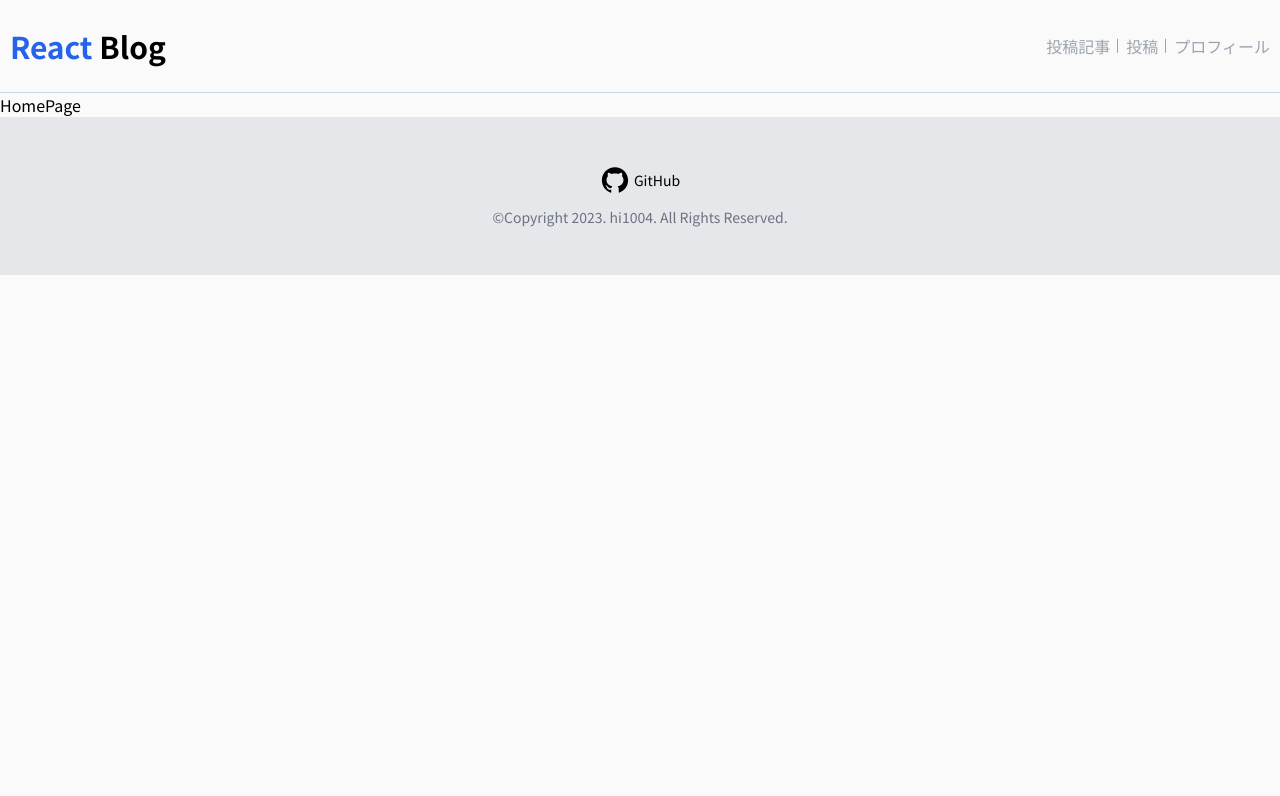
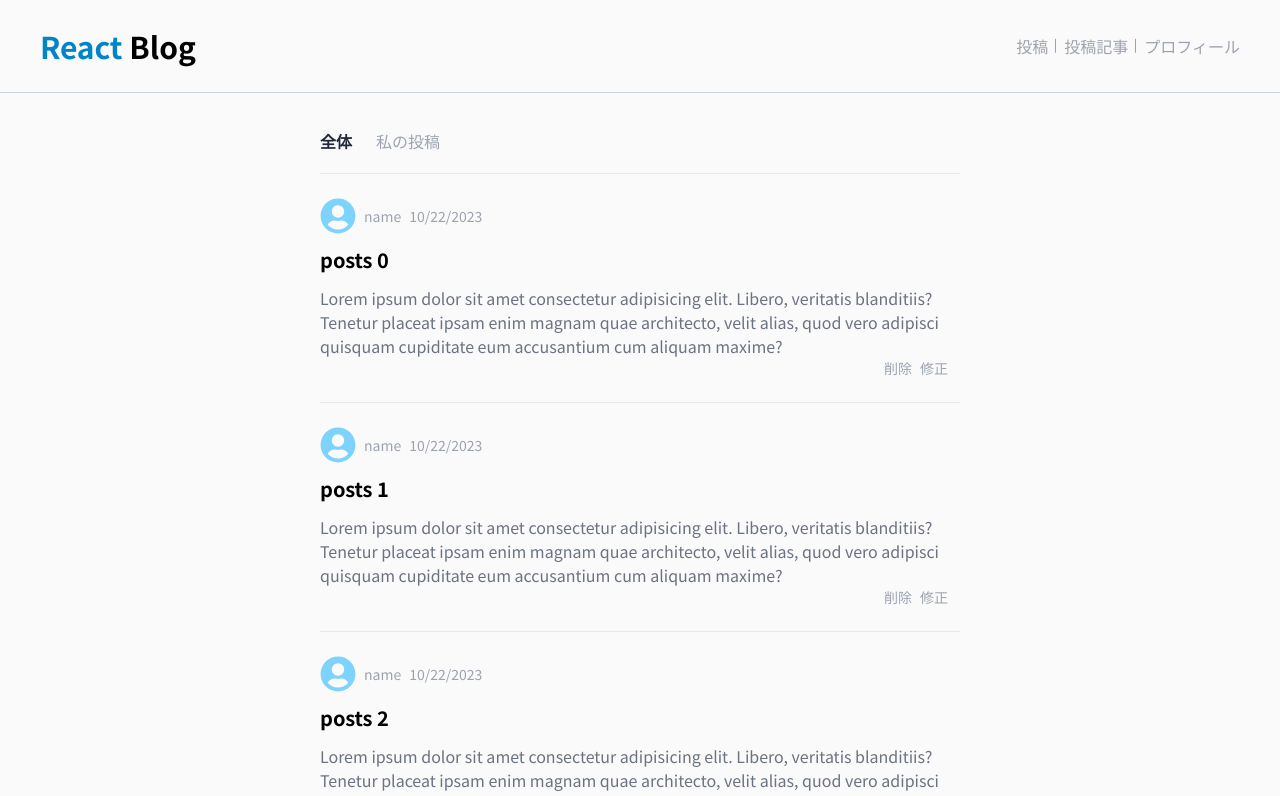
Before and after one commit to hi1004/react-blog-app, a React (Vite) app: page / in a window 1280 px wide. Shown: the top 796 px of the page. Built offline with nearby package versions, Linux system fonts and the light colour scheme.

Commit message:
feat: headerの高さによるmainのmarginが変更、main layout& main styilng, footer styilng, header refectoring & styiling

```diff
--- a/src/App.tsx
+++ b/src/App.tsx
@@ -1,12 +1,35 @@
-import Footer from '@/components/Footer';
-import Header from '@/components/Header';
-import { Outlet } from 'react-router-dom';
+import Footer from '@/components/layout/Footer';
+import Header from '@/components/layout/Header';
+import { useEffect, useState } from 'react';
+import { Outlet, useLocation } from 'react-router-dom';
 
 function App() {
+  const [headerHeight, setHeaderHeight] = useState<number>(93);
+  const [mainHeight, setMainHeight] = useState<string>('');
+  const location = useLocation();
+
+  useEffect(() => {
+    if (location.pathname === '/signup' || location.pathname === '/signout') {
+      setMainHeight(`calc(100vh - ${headerHeight + 158}px)`);
+    } else {
+      setMainHeight('90vh');
+    }
+  }, [headerHeight, location]);
+
+  const updateHeaderHeight = (newHeight: number) => {
+    setHeaderHeight(newHeight);
+  };
+
   return (
     <>
-      <Header />
-      <main className="mt-[93px]">
+      <Header getHeaderHeight={updateHeaderHeight} />
+      <main
+        style={{
+          marginTop: headerHeight,
+          minHeight: mainHeight,
+        }}
+        className={`grid place-items-center`}
+      >
         <Outlet />
       </main>
       <Footer />
--- a/src/components/Header.tsx
+++ /dev/null
@@ -1,58 +0,0 @@
-import { Link, NavLink } from 'react-router-dom';
-
-const Header = () => {
-  return (
-    <header className="flex justify-between border-b-[1px] items-center border-b-slate-300 px-[10px] py-7 fixed w-full z-10 top-0 left-0">
-      <Link to="/" className="text-3xl font-bold">
-        <span className="text-blue-600">React</span> Blog
-      </Link>
-      <nav>
-        <ul className="flex gap-4">
-          <li className="relative">
-            <NavLink
-              className={({ isActive }) =>
-                `header__line--after ${
-                  isActive
-                    ? 'text-blue-600 pointerhover:hover:text-blue-800'
-                    : 'text-gray-400 pointerhover:hover:text-gray-800'
-                }`
-              }
-              to="posts"
-              end
-            >
-              投稿記事
-            </NavLink>
-          </li>
-          <li className="relative">
-            <NavLink
-              className={({ isActive }) =>
-                `header__line--after ${
-                  isActive
-                    ? 'text-blue-600 pointerhover:hover:text-blue-800'
-                    : 'text-gray-400 pointerhover:hover:text-gray-800'
-                }`
-              }
-              to="posts/new"
-            >
-              投稿
-            </NavLink>
-          </li>
-          <li>
-            <NavLink
-              className={({ isActive }) =>
-                isActive
-                  ? 'text-blue-600 pointerhover:hover:text-blue-800'
-                  : 'text-gray-400 pointerhover:hover:text-gray-800'
-              }
-              to="profile"
-            >
-              プロフィール
-            </NavLink>
-          </li>
-        </ul>
-      </nav>
-    </header>
-  );
-};
-
-export default Header;
--- a/src/components/Footer.tsx
+++ b/src/components/layout/Footer.tsx
@@ -15,7 +15,7 @@ const Footer = () => {
           className="flex items-center gap-1"
         >
           <AiFillGithub className="text-3xl" />
-          <span className="text-sm">GitHub</span>
+          <span className="text-sm font-bold">GitHub</span>
         </Link>
       </nav>
 
--- /dev/null
+++ b/src/components/layout/Header.tsx
@@ -0,0 +1,65 @@
+import { useEffect, useRef } from 'react';
+import { Link, NavLink } from 'react-router-dom';
+
+interface HeaderProps {
+  getHeaderHeight: (value: number) => void;
+}
+
+const Header = ({ getHeaderHeight }: HeaderProps) => {
+  const headerRef = useRef<HTMLDivElement | null>(null);
+
+  useEffect(() => {
+    const handleResize = () => {
+      const newHeaderHeight = headerRef.current!.offsetHeight;
+      getHeaderHeight(newHeaderHeight);
+    };
+
+    window.addEventListener('resize', handleResize);
+    handleResize();
+
+    return () => {
+      window.removeEventListener('resize', handleResize);
+    };
+  }, [getHeaderHeight]);
+
+  return (
+    <header
+      ref={headerRef}
+      className="flex bg-zinc-50 flex-col justify-center gap-4 border-b-[1px] items-center border-b-slate-300 px-[10px] py-7 fixed w-full z-10 top-0 left-0 sm:flex-row  sm:justify-between sm:px-6 md:px-10"
+    >
+      <Link to="/" className="text-3xl font-bold">
+        <span className="text-sky-600">React</span> Blog
+      </Link>
+      <nav>
+        <ul className="flex gap-4">
+          {[
+            { to: 'posts/new', text: '投稿' },
+            { to: 'posts', text: '投稿記事' },
+            { to: 'profile', text: 'プロフィール' },
+          ].map((link, index) => (
+            <li
+              key={link.to}
+              className={`relative ${index !== 2 ? 'header__line--after' : ''}`}
+            >
+              <NavLink
+                to={link.to}
+                end={link.to === 'posts'}
+                className={({ isActive }) =>
+                  ` ${
+                    isActive
+                      ? 'text-sky-600 pointerhover:hover:text-sky-700'
+                      : 'text-gray-400 pointerhover:hover:text-gray-800'
+                  }`
+                }
+              >
+                {link.text}
+              </NavLink>
+            </li>
+          ))}
+        </ul>
+      </nav>
+    </header>
+  );
+};
+
+export default Header;
--- /dev/null
+++ b/src/components/posts/PostList.tsx
@@ -0,0 +1,13 @@
+import PostListItem from '@/components/posts/PostListItem';
+
+const PostList = () => {
+  return (
+    <ul className="max-w-[680px] m-auto p-5">
+      {[...Array(10)].map((_, index) => (
+        <PostListItem key={index} id={index} />
+      ))}
+    </ul>
+  );
+};
+
+export default PostList;
--- /dev/null
+++ b/src/components/posts/PostListItem.tsx
@@ -0,0 +1,37 @@
+import { FaUserCircle } from 'react-icons/fa';
+import { Link } from 'react-router-dom';
+
+interface PostListItemProps {
+  id: number;
+}
+
+const PostListItem = ({ id }: PostListItemProps) => {
+  return (
+    <li className="py-6 leading-6 border-t border-t-gray-200">
+      <Link to={`posts/${id}`}>
+        <div className="flex items-center gap-2 text-sm post__profile-box">
+          <div className="post__profile w-9 h-9 ">
+            <FaUserCircle className="w-full h-full text-sky-300" />
+          </div>
+          <div className="text-gray-400 post__author">name</div>
+          <span className="text-gray-400">
+            {new Date().toLocaleDateString()}
+          </span>
+        </div>
+        <div className="my-3 text-xl font-bold">posts {id}</div>
+        <p className="text-gray-500">
+          Lorem ipsum dolor sit amet consectetur adipisicing elit. Libero,
+          veritatis blanditiis? Tenetur placeat ipsam enim magnam quae
+          architecto, velit alias, quod vero adipisci quisquam cupiditate eum
+          accusantium cum aliquam maxime?
+        </p>
+        <div className="flex flex-row-reverse gap-2 mr-3 text-sm text-gray-400 post__utill-box">
+          <button className="pointerhover:hover:text-gray-800">修正</button>
+          <button className="pointerhover:hover:text-gray-800">削除</button>
+        </div>
+      </Link>
+    </li>
+  );
+};
+
+export default PostListItem;
--- /dev/null
+++ b/src/components/posts/PostNavigation.tsx
@@ -0,0 +1,12 @@
+const PostNavigation = () => {
+  return (
+    <nav className="flex gap-6 max-w-[680px] m-auto pt-9 px-5">
+      <button className="font-bold text-gray-800 hover:text-gray-800">
+        全体
+      </button>
+      <button className="text-gray-400 hover:text-gray-800">私の投稿</button>
+    </nav>
+  );
+};
+
+export default PostNavigation;
--- a/src/main.tsx
+++ b/src/main.tsx
@@ -1,11 +1,8 @@
 import router from '@/components/Router.tsx';
-import React from 'react';
 import ReactDOM from 'react-dom/client';
 import { RouterProvider } from 'react-router-dom';
 import './index.css';
 
 ReactDOM.createRoot(document.getElementById('root')!).render(
-  <React.StrictMode>
-    <RouterProvider router={router} />
-  </React.StrictMode>
+  <RouterProvider router={router} />
 );
--- a/src/pages/home/index.tsx
+++ b/src/pages/home/index.tsx
@@ -1,5 +1,13 @@
+import PostList from '@/components/posts/PostList';
+import PostNavigation from '@/components/posts/PostNavigation';
+
 const HomePage = () => {
-  return <div>HomePage</div>;
+  return (
+    <section>
+      <PostNavigation />
+      <PostList />
+    </section>
+  );
 };
 
 export default HomePage;
--- a/src/pages/posts/Detail.tsx
+++ b/src/pages/posts/Detail.tsx
@@ -1,5 +1,9 @@
+import { useParams } from 'react-router-dom';
+
 const PostDetailPage = () => {
-  return <div>PostDetailPage</div>;
+  const params = useParams();
+
+  return <div>PostDetailPage, Params: {params?.id}</div>;
 };
 
 export default PostDetailPage;
```
